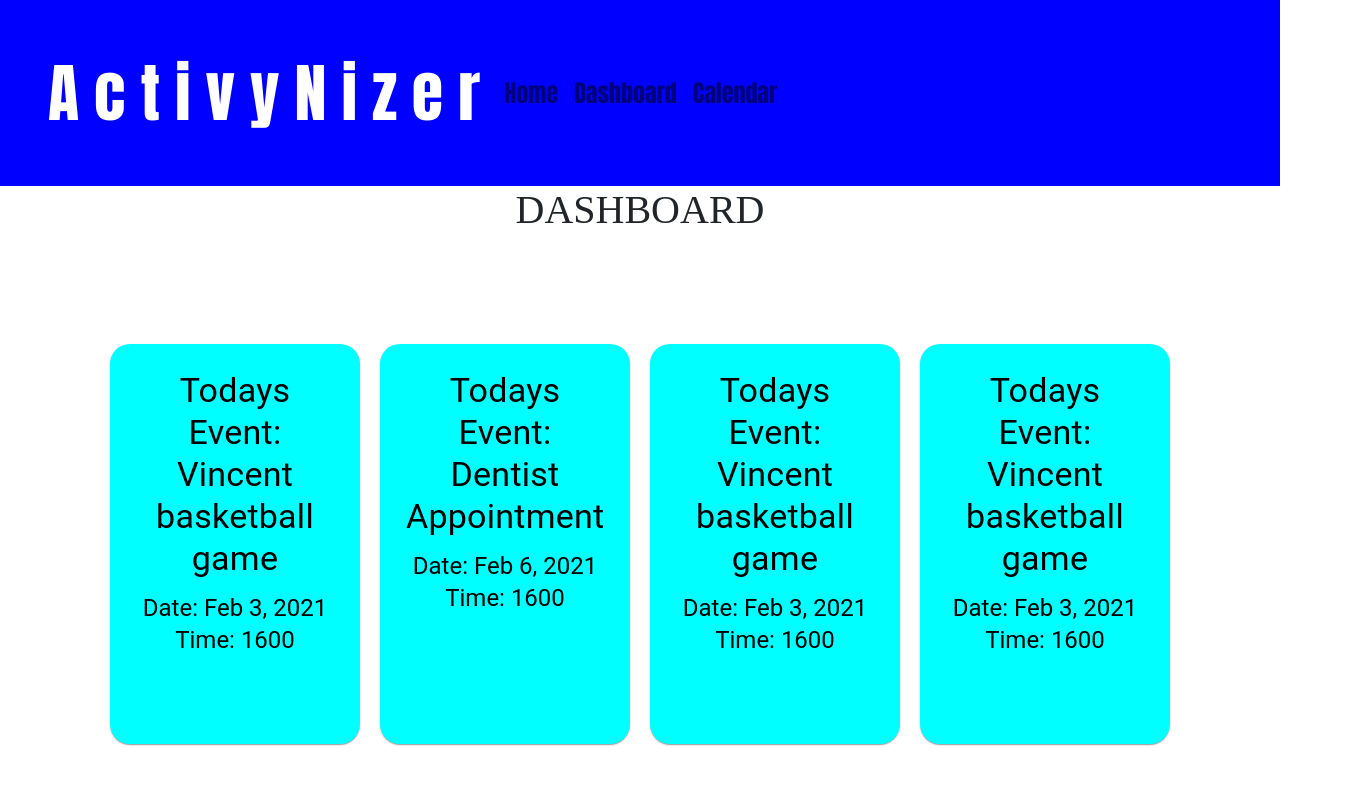
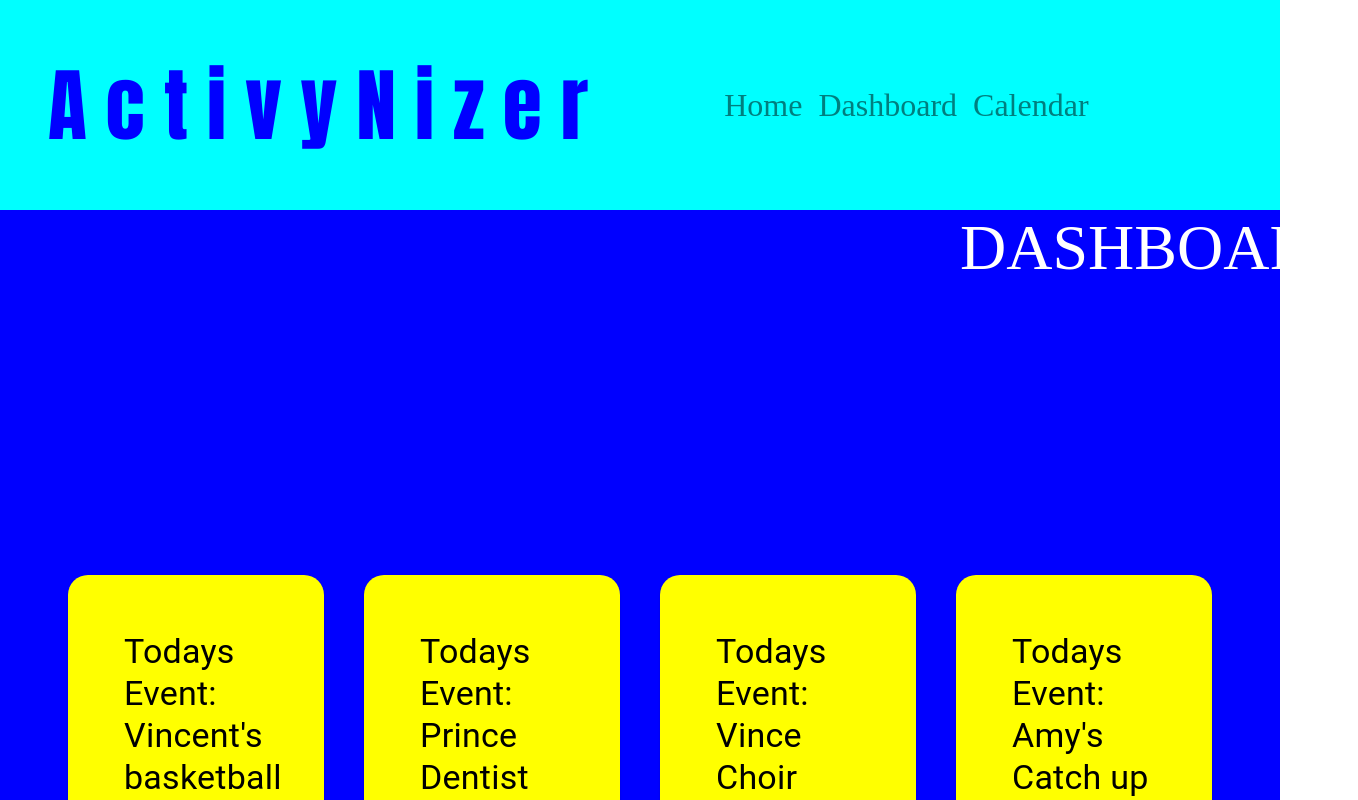
Before and after one commit to AmyBaguio/ACTIVYNIZER_Project3, a React (Create React App) app: page /dashboard in a window 1280 px wide. Shown: the top 800 px of the page, 1358 px wide, since content can reach past the window. Built offline with nearby package versions, Linux system fonts and the light colour scheme.

Commit message:
edited styling

```diff
--- a/src/components/Calendar.js
+++ b/src/components/Calendar.js
@@ -1,18 +1,17 @@
-
 import React, { useState } from "react";
 import { Container } from "react-bootstrap";
 import Calendar from "react-calendar";
-import 'react-calendar/dist/Calendar.css';
+import "react-calendar/dist/Calendar.css";
 import { makeStyles } from "@material-ui/core/styles";
 
-const useStyles = makeStyles ({
+const useStyles = makeStyles({
   cal: {
     width: "1000px",
     height: "600px",
     lineHeight: "5rem",
-    marginLeft: "200px",
-  }
-})
+    marginLeft: "650px",
+  },
+});
 
 const ReactCalendar = () => {
   const classes = useStyles();
@@ -23,21 +22,31 @@ const ReactCalendar = () => {
   };
 
   return (
+    <div>
+      <h1
+        style={{
+          fontFamily: "ui-sans-serif",
+          fontSize: "4rem",
+          color: "black",
+          backgroundColor: "yellow",
+        }}
+      >
+        CALENDAR
+      </h1>
 
-
-        <Container fluid style={{
-          lineHeight: "15rem",
+      <Container
+        fluid
+        style={{
           textAlign: "center",
-          backgroundColor: "cyan",
+          backgroundColor: "blue",
           fontSize: "20px",
-          margin: "70px",
-          display: "flex"
-
-        }}>
-          <Calendar className={classes.cal}
-          onChange={onChange} value={date} />
-
-    </Container>
+          margin: "1rem",
+          display: "flex",
+        }}
+      >
+        <Calendar className={classes.cal} onChange={onChange} value={date} />
+      </Container>
+    </div>
   );
 };
 export default ReactCalendar;
--- a/src/components/Dashboard.js
+++ b/src/components/Dashboard.js
@@ -1,4 +1,3 @@
-
 import React from "react";
 import { useState } from "react";
 import { makeStyles } from "@material-ui/core/styles";
@@ -6,25 +5,22 @@ import Card from "@material-ui/core/Card";
 import CardContent from "@material-ui/core/CardContent";
 import Typography from "@material-ui/core/Typography";
 
-
 const useStyles = makeStyles({
   root: {
-
-    justifyContent: "center",
-    display: "flex",
-    height: "400px",
-    margin: "100px",
-    lineHeight: "2rem"
+    backgroundColor: "blue",
+    height: "100%",
+    width: "100%",
+    color: "white",
   },
   card: {
-    backgroundColor: "cyan",
-
-    height: "100%",
-    width: "100%",
+    marginTop: "15rem",
+    marginBottom: "20rem",
+    width: "20%",
     borderRadius: "20px",
     color: "black",
-    margin: "10px",
-    padding: "10px"
+    margin: "20px",
+    padding: "40px",
+    backgroundColor: "yellow",
   },
 });
 
@@ -33,42 +29,58 @@ export default function Dashboard() {
 
   const [calendarState, setDeveloperState] = useState([
     {
-      happeningToday: "Vincent basketball game",
+      happeningToday: "Vincent's basketball game",
       date: "Feb 3, 2021",
       time: 1600,
     },
     {
-      happeningToday: "Dentist Appointment",
-      date: "Feb 6, 2021",
-      time: 1600,
+      happeningToday: "Prince Dentist Appointment",
+      date: "Feb 16, 2021",
+      time: 1300,
     },
     {
-      happeningToday: "Vincent basketball game",
-      date: "Feb 3, 2021",
-      time: 1600,
+      happeningToday: "Vince Choir practice",
+      date: "Feb 23, 2021",
+      time: 1900,
     },
     {
-      happeningToday: "Vincent basketball game",
-      date: "Feb 3, 2021",
-      time: 1600,
+      happeningToday: "Amy's Catch up with the ladies",
+      date: "Feb 10, 2021",
+      time: 1100,
     },
   ]);
   return (
-   <div className="title" style={{
-     textAlign: "center",
-     fontFamily: "SansSerif"
-   }}>
-     <h1>DASHBOARD</h1>
+    <div className={classes.root}>
+      <h1
+        style={{
+          fontFamily: "uiSansSerif",
+          fontSize: "4rem",
+          marginBottom: "3rem",
+          marginLeft: "60rem",
+        }}
+      >
+        DASHBOARD
+      </h1>
 
-    <div className={classes.root}>
+      <div
+        className="cardArea"
+        style={{
+          display: "flex",
+          justifyContent: "center",
+        }}
+      >
         {calendarState.map((item) => (
-
           <Card className={classes.card}>
-          <CardContent >
-            <Typography gutterBottom variant="h4" component="h2" justifyContent="center">
-              Todays Event: <br/> {item.happeningToday}
+            <CardContent>
+              <Typography
+                gutterBottom
+                variant="h4"
+                component="h2"
+                justifyContent="center"
+              >
+                Todays Event: <br /> {item.happeningToday}
               </Typography>
-            <Typography variant="h5" >
+              <Typography variant="h5">
                 Date: {item.date}
                 <br />
                 Time: {item.time}
--- a/src/components/Home.js
+++ b/src/components/Home.js
@@ -7,8 +7,7 @@ import Grid from "@material-ui/core/Grid";
 const useStyles = makeStyles((theme) => ({
   root: {
     flexGrow: 1,
-    backgroundColor: "cyan",
-
+    backgroundColor: "blue",
     textAlign: "center",
   },
   img: {
@@ -18,19 +17,20 @@ const useStyles = makeStyles((theme) => ({
   paper: {
     display: "flex-inline",
     margin: "2rem",
-    marginTop: "300px"
-  }
+    marginTop: "500px",
+    padding: "2rem",
+    backgroundColor: "yellow",
+  },
 }));
 
 export default function Home() {
   const classes = useStyles();
 
   return (
-
     <div className={classes.root}>
       <Grid container spacing={2}>
         <Grid item xs={10}>
-          <Paper >
+          <Paper>
             <img
               className={classes.img}
               alt="complex"
@@ -48,17 +48,20 @@ export default function Home() {
                 position="relative"
                 marginBottom="5rem"
                 fullWidth={true}
+                borderRadius="2rem"
+                marginBottom="2rem"
               >
                 Sign In
               </Button>
-            </div>
-            <div>
+
               <Button
                 variant="contained"
                 size="large"
-                color="default"
+                color="yellow"
                 position="relative"
                 fullWidth={true}
+                borderRadius="2rem"
+                marginTop="2rem"
               >
                 Sign Up
               </Button>
--- a/src/components/Navbar.js
+++ b/src/components/Navbar.js
@@ -3,15 +3,16 @@ import { Navbar, Nav, Container } from "react-bootstrap";
 
 const styles = {
   navbarStyle: {
-    background: "blue",
+    background: "cyan",
     padding: "2rem",
-    fontFamily: "Impact",
-     textAlign: "bottom",
-     fontSize: "1.5rem",
+    fontSize: "2rem",
+    fontFamily: "SansSerif",
   },
   appName: {
-    fontSize: "4rem",
-    color: "white",
+    fontSize: "5rem",
+    color: "blue",
+    marginRight: "8rem",
+    fontFamily: "Impact",
   },
 };
 
@@ -23,7 +24,7 @@ function MyNavbar() {
           A c t i v y N i z e r
         </Navbar.Brand>
         <Navbar.Toggle aria-controls="responsive-navbar-nav" />
-        <Navbar.Collapse id="responsive-navbar-nav">
+        <Navbar.Collapse id="responsive-navbar-nav navbar-light">
           <Nav className="mr-auto">
             <Nav.Link href="/">Home</Nav.Link>
             <Nav.Link href="/dashboard">Dashboard</Nav.Link>
```
Also changed, not shown: 1 other file (tests, documents, lock files or other folders). Lines whose indentation alone changed are shown as unchanged.
